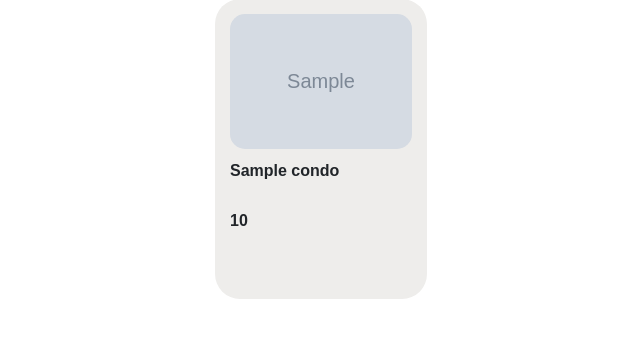
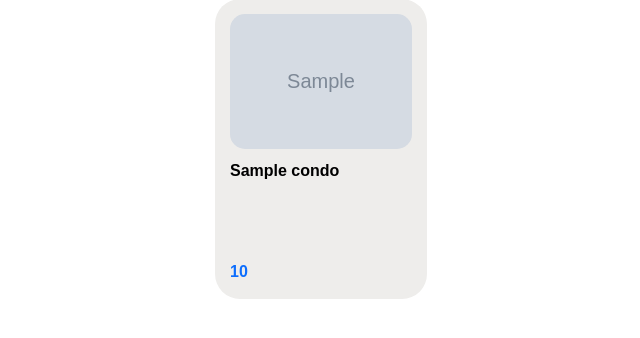
Before and after one commit to SanfetCoder/condo-scraper, a Flask app: template templates/index.html in a window 1280 px wide. Shown: the part 314-652 px from the top of the page, without its empty margins (2-642 px from the left). Run offline with Flask 3, Linux system fonts and the light colour scheme; the template is opened without the code that fills it: most values are stand-ins (such as "Sample title", 1, 10 or a date in 2020); grey boxes marked "Sample" are stand-in pictures; some libraries are stand-ins or nearby versions.

Commit message:
Finixh condo-card

```diff
--- a/static/css/index.css
+++ b/static/css/index.css
@@ -26,8 +26,12 @@
 .condo-card img {
   width: 100%;
   height: 50%;
-  background-size: contain;
+  background-size: cover;
   border-radius: 15px;
+}
+
+.condo-card__detail {
+  height: 200px;
 }
 
 .condo-card:hover {
--- a/templates/index.html
+++ b/templates/index.html
@@ -47,11 +47,13 @@
     {% if condos|length > 0 %}
         <div class="overflow-y-scroll justify-content-between gap-3 mb-5 w-75 grid-container p-5" id="condoList">
             {% for condo in condos %}
-                <div class="condo-card">
+            <a class="text-decoration-none" href="{{condo["link"]}}" target="_blank">
+                <div class="condo-card text-black ">
                     <img src="{{condo["image"]}}" alt="">
-                    <p class="fw-semibold overflow-hidden">{{condo["title"]}}</p>
-                    <p class="fw-semibold overflow-hidden">{{condo["price"]}}</p>
+                    <p class="fw-semibold condo-card__detail overflow-hidden m-0 ">{{condo["title"]}}</p>
+                    <p class="fw-semibold text-primary mt-auto m-0 fs-6">{{condo["price"]}}</p>
                 </div>
+            </a>
             {% endfor %}
         </div>
     {% else %}
--- a/utils/scrape.py
+++ b/utils/scrape.py
@@ -20,10 +20,14 @@ def get_condo_detail(province = 'กุรงเทพ'):
             condo_image = condo.find_all('img')[1]['src']
             # find the price of current condo
             condo_price = condo.find('div',{'class' : 'listing-cost'}).find('div').text
+            # condo link detail
+            condo_link = condo.find_all('a')[1]['href']
+            print(condo_link)
             serialized_condo = {
                 "title" : condo_title,
                 "image" : condo_image,
-                "price" : condo_price
+                "price" : condo_price,
+                "link" : condo_link
             }
             condos.append(serialized_condo)
         return condos
```
